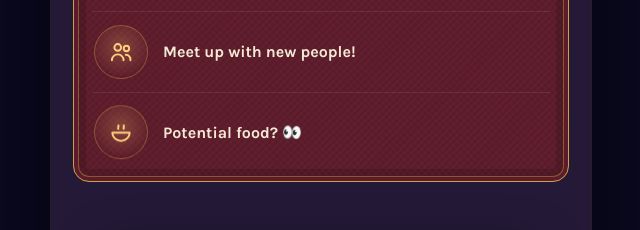
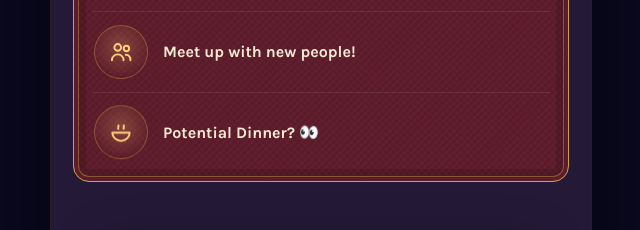
Before and after one commit to aylien8090/AsianSociety, a plain HTML site: page index.html in a window 1280 px wide. Shown: the part 1150-1380 px from the top of the page, 319-959 px from the left. Drawn offline with Linux system fonts and the light colour scheme.

Commit message:
Update index.html

```diff
--- a/index.html
+++ b/index.html
@@ -437,7 +437,7 @@ button{font:inherit;color:inherit;background:none;border:0;padding:0;cursor:poin
               <span class="perk__float" style="--fd:-3.3s"><span class="perk__orb">
                 <svg viewBox="0 0 24 24" aria-hidden="true"><path d="M4 12.5h16a8 8 0 0 1-4.3 6.6 8.2 8.2 0 0 1-7.4 0A8 8 0 0 1 4 12.5z"/><path d="M9.5 9c-.9-1.1.9-2.1 0-3.3M14.5 9c-.9-1.1.9-2.1 0-3.3"/></svg>
               </span></span>
-              <span class="perk__txt">Potential food? <span class="peek">👀</span></span>
+              <span class="perk__txt">Potential Dinner? <span class="peek">👀</span></span>
             </button>
           </li>
         </ul>
```
